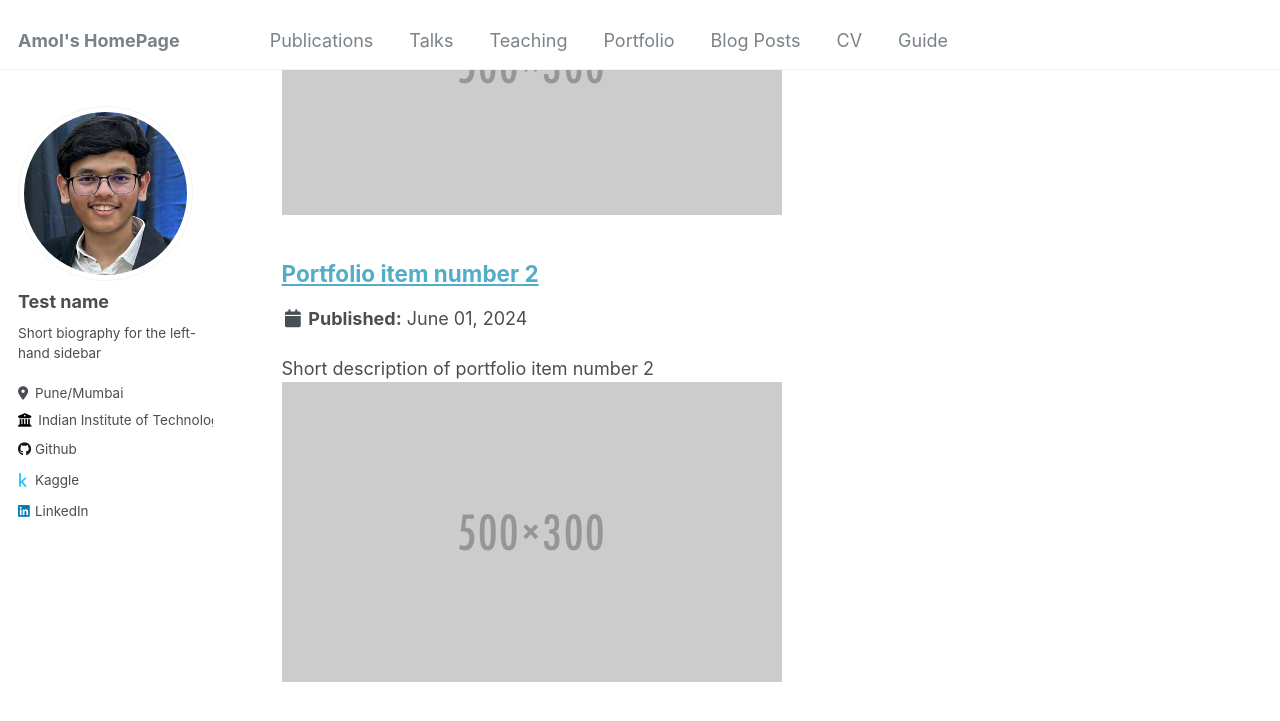
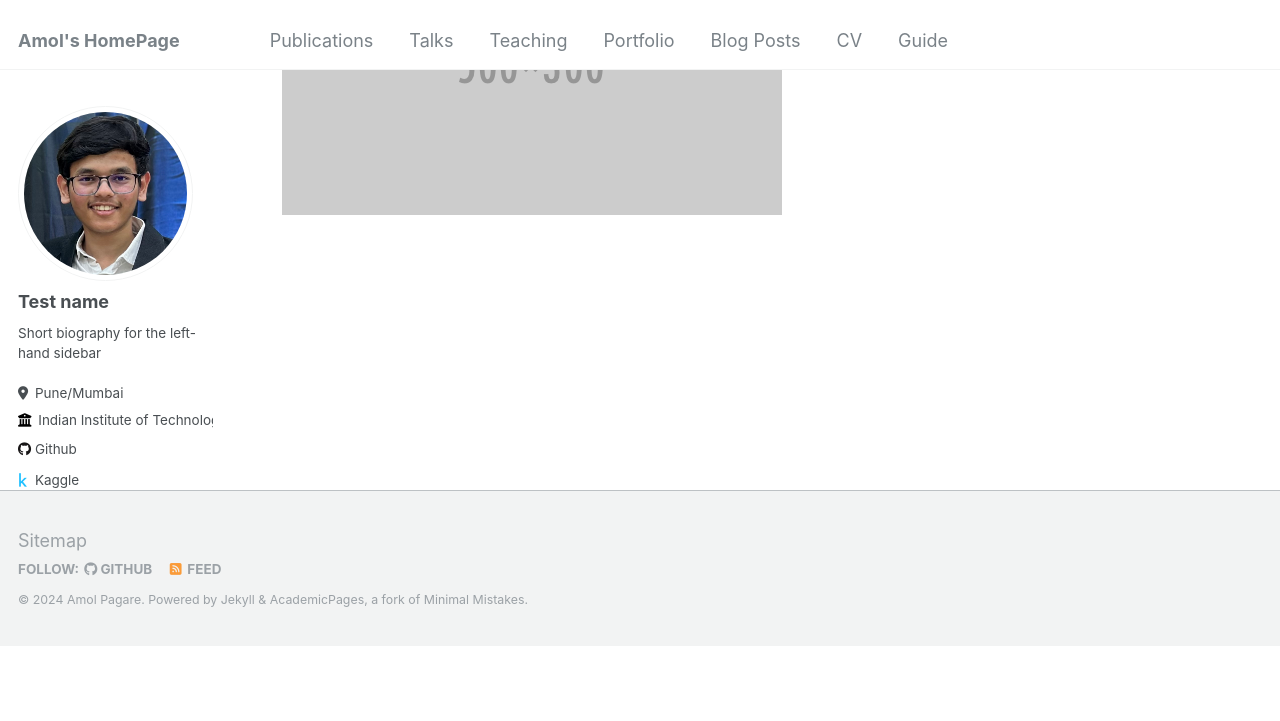
Before and after one commit to Amolpagare10/website1, a Jekyll site: the page built from _pages/portfolio.html, in a window 1280 px wide and 900 px high, scrolled down 387 px. Shown: the top 721 px of the window. Built offline with Jekyll 4.4.1, drawn with Linux system fonts in a browser that asks for light colours; after the commit the page ends 1032 px from its top, so only the background shows below that.

Commit message:
png image added

```diff
--- a/_config.yml
+++ b/_config.yml
@@ -21,7 +21,7 @@ baseurl                  : "" # the subpath of your site, e.g. "/blog"
 #               Additional customization can be done by editing /_includes/author-profile.html
 author:
   # Biographic information
-  avatar           : "test.jpeg"
+  avatar           : "amol.png"
   name             : "Test name"
   pronouns         : # example: "she/her"
   bio              : "Short biography for the left-hand sidebar"
--- a/_portfolio/portfolio-2.html
+++ b/_portfolio/portfolio-2.html
@@ -1,7 +1,7 @@
----
+<!-- ---
 title: "Portfolio item number 2"
 excerpt: "Short description of portfolio item number 2 <br/><img src='/images/500x300.png'>"
 collection: portfolio
 ---
 
-This is an item in your portfolio. It can be have images or nice text. If you name the file .md, it will be parsed as markdown. If you name the file .html, it will be parsed as HTML.
+This is an item in your portfolio. It can be have images or nice text. If you name the file .md, it will be parsed as markdown. If you name the file .html, it will be parsed as HTML.  -->
```
Also changed, not shown: images/amol.png (added), images/test.jpeg (deleted).
